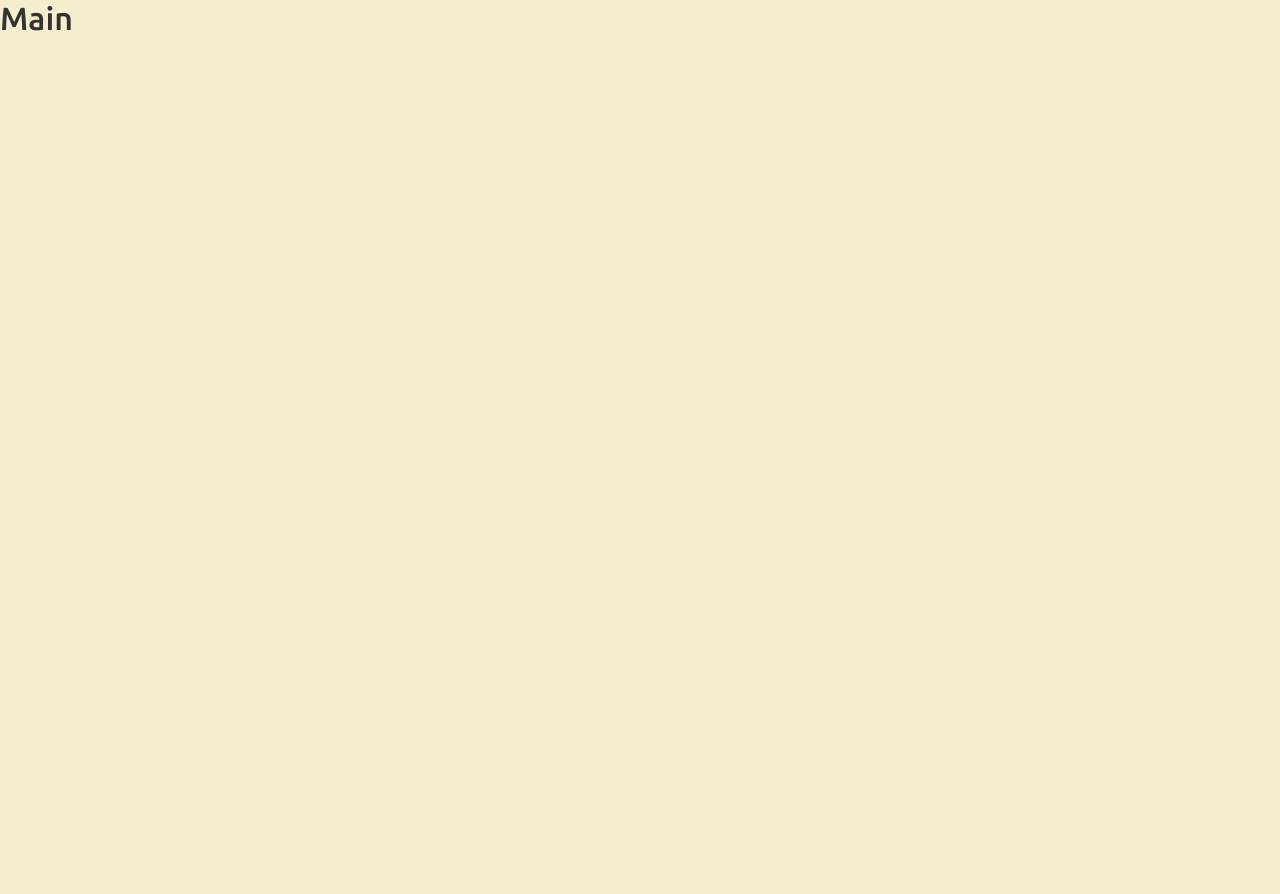
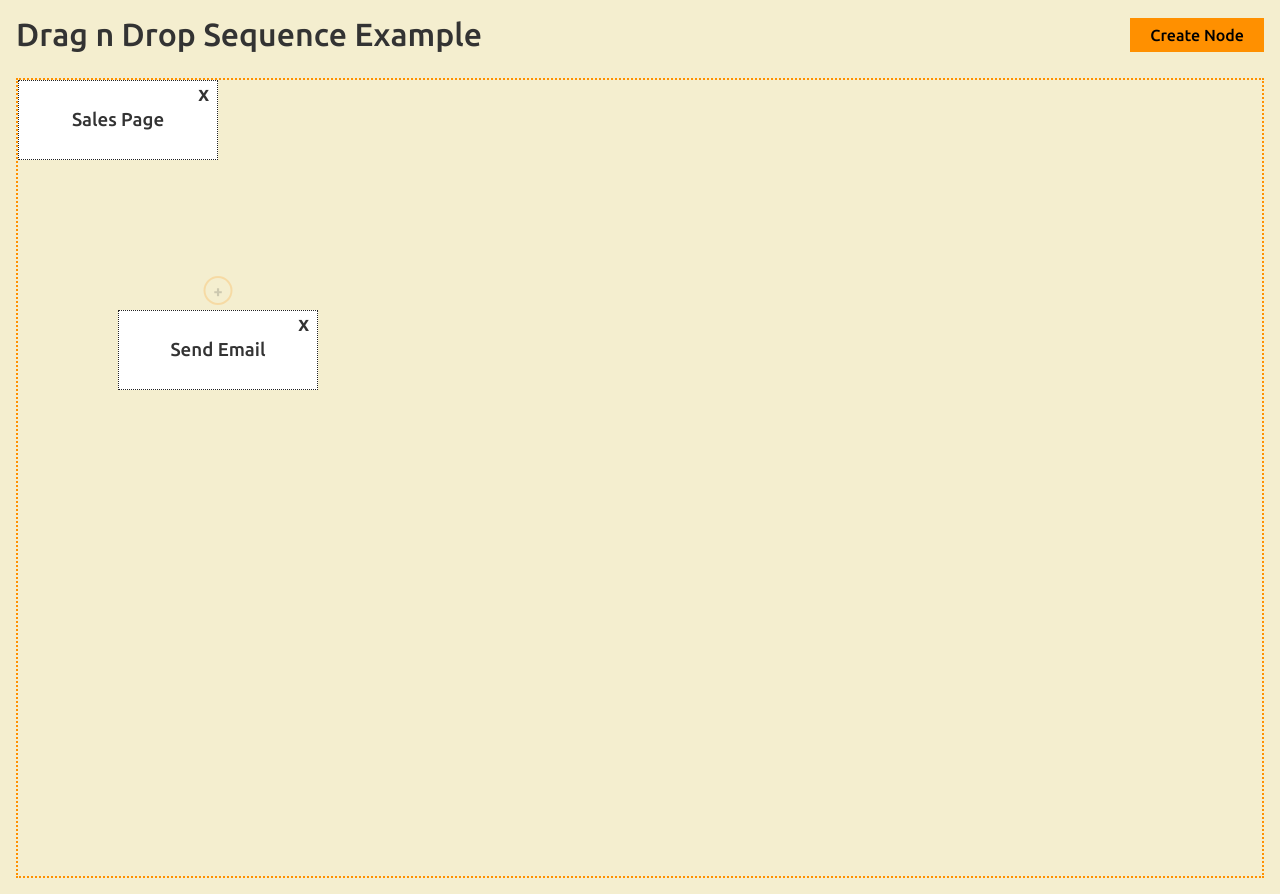
Before and after one commit to LuisFX/react-sequence-draggable-example, a React (Create React App) app: page / in a window 1280 px wide. Before the commit the page ends 800 px from the top, so only its background shows below. Built offline with nearby package versions, Linux system fonts and the light colour scheme.

Commit message:
added initial arrow and drag logic

```diff
--- a/package.json
+++ b/package.json
@@ -14,6 +14,7 @@
     "react-dom": "^17.0.1",
     "react-draggable": "^4.4.3",
     "react-scripts": "4.0.0",
+    "react-xarrows": "^1.5.0",
     "styled-components": "^5.2.1",
     "typescript": "^4.0.3",
     "web-vitals": "^0.2.4"
--- a/src/components/DraggableBox/index.tsx
+++ b/src/components/DraggableBox/index.tsx
@@ -1,9 +1,33 @@
 import React from 'react';
 
-// import { Container } from './styles';
+import { Container, CloseButton, AddNodeButton } from './styles';
 
-const DraggableBox: React.FC = () => {
-  return <h1>DraggableBox</h1>;
+export interface DraggableBoxProps {
+  title: string;
+  onClickClose?: () => void;
+  onClickAddNode?: () => void;
+  id?: string;
+  isConnected?: boolean;
+}
+
+const DraggableBox: React.FC<DraggableBoxProps> = ({
+  title,
+  id,
+  onClickClose,
+  onClickAddNode,
+  isConnected,
+}) => {
+  return (
+    <Container id={id}>
+      <CloseButton onClick={onClickClose}>X</CloseButton>
+      {!isConnected && (
+        <AddNodeButton id={id} onClick={onClickAddNode}>
+          +
+        </AddNodeButton>
+      )}
+      <h3>{title}</h3>
+    </Container>
+  );
 };
 
 export default DraggableBox;
--- /dev/null
+++ b/src/components/DraggableBox/styles.ts
@@ -0,0 +1,50 @@
+import styled from 'styled-components';
+
+export const Container = styled.div`
+  width: 200px;
+  height: 80px;
+  background: #fff;
+  border: 1px dotted #222;
+  padding: 10px 20px;
+  display: flex;
+  flex-direction: column;
+  align-items: center;
+  justify-content: center;
+  cursor: grab;
+  position: relative;
+  h3 {
+    pointer-events: none;
+  }
+`;
+
+export const CloseButton = styled.button`
+  all: unset;
+  cursor: pointer;
+  position: absolute;
+  top: 5px;
+  right: 8px;
+  font-weight: 600;
+`;
+
+export const AddNodeButton = styled.button`
+  all: unset;
+  cursor: pointer;
+  position: absolute;
+  top: -35px;
+  left: 50%;
+  transform: translateX(-50%);
+  font-weight: 600;
+  width: 25px;
+  height: 25px;
+  border-radius: 50%;
+  border: 2px solid #ff9000;
+  display: flex;
+  flex-direction: column;
+  align-items: center;
+  justify-content: center;
+  opacity: 0.2;
+  transition: 0.2s;
+  &:hover {
+    opacity: 1;
+  }
+`;
--- a/src/pages/Main/index.tsx
+++ b/src/pages/Main/index.tsx
@@ -1,11 +1,150 @@
-import React from 'react';
+import React, {
+  useState,
+  useRef,
+  createRef,
+  useEffect,
+  RefObject,
+} from 'react';
+import Draggable from 'react-draggable';
+import Xarrow from 'react-xarrows';
+import DraggableBox from '../../components/DraggableBox';
 
-import { Container } from './styles';
+import { Container, Menu, PageContent } from './styles';
+
+interface ArrowStateProps {
+  arrowId: string;
+  start: string;
+  end: string;
+}
 
 const Main: React.FC = () => {
+  const [activeSelection, setActiveSelection] = useState('');
+  const [cursor, setCursor] = useState('auto');
+  const [, setRender] = useState({});
+  const forceRerender = (): void => setRender({});
+  const [nodes, setNodes] = useState([
+    {
+      title: 'Sales Page',
+      uniqueId: 'sales-page-1',
+      ref: createRef() as RefObject<HTMLElement>,
+      connected: false,
+    },
+    {
+      title: 'Send Email',
+      uniqueId: 'send-email-1',
+      ref: createRef() as RefObject<HTMLElement>,
+      startPosition: { x: 100, y: 150 },
+      connected: false,
+    },
+  ]);
+
+  const [arrows, setArrows] = useState<ArrowStateProps[]>([]);
+
+  const handleCreateNode = (): void => {
+    const nodeName = prompt('Enter nome name');
+    if (nodeName) {
+      const newNodes = [...nodes];
+      newNodes.push({
+        title: nodeName,
+        uniqueId: `${nodeName}-${Date.now()}`,
+        ref: createRef() as RefObject<HTMLElement>,
+        startPosition: { x: 300, y: 20 },
+        connected: false,
+      });
+      setNodes(newNodes);
+      forceRerender();
+    }
+  };
+
+  const handleMouseDown = (e: MouseEvent): void => {
+    const endTargetId = (e.target as HTMLElement).id;
+    const nodeAlreadyConnected = nodes.find(
+      (node) => node.uniqueId === endTargetId,
+    )?.connected;
+    if (activeSelection && !nodeAlreadyConnected) {
+      const newArrows = [...arrows];
+      newArrows.push({
+        arrowId: `${activeSelection}->${endTargetId}`,
+        start: activeSelection,
+        end: endTargetId,
+      });
+      setCursor('auto');
+      setActiveSelection('');
+      setArrows(newArrows);
+      const newNodes = [...nodes];
+      const nodeIndex = newNodes.findIndex(
+        (node) => node.uniqueId === activeSelection,
+      );
+      if (nodeIndex !== -1) {
+        newNodes[nodeIndex].connected = true;
+        setNodes(newNodes);
+      }
+    } else {
+      setCursor('auto');
+      setActiveSelection('');
+      forceRerender();
+    }
+  };
+
+  const handleRemoveNode = (nodeId: string): void => {
+    const deletedNode = nodes.find((node) => node.uniqueId === nodeId);
+    setNodes(nodes.filter((node) => node.uniqueId !== nodeId));
+    if (deletedNode) {
+      const attachedArrow = arrows.find((arrow) =>
+        arrow.arrowId.includes(deletedNode.uniqueId),
+      );
+      setArrows(
+        arrows.filter((arrow) => arrow.arrowId !== attachedArrow?.arrowId),
+      );
+    }
+    forceRerender();
+  };
+
+  const handleSelectNewNode = (id: string): void => {
+    setCursor('crosshair');
+    setActiveSelection(id);
+  };
+
   return (
-    <Container>
-      <h1>Main</h1>
+    <Container style={{ cursor }}>
+      <Menu>
+        <h1>Drag n Drop Sequence Example</h1>
+        <button type="button" onClick={handleCreateNode}>
+          Create Node
+        </button>
+      </Menu>
+      <PageContent id="bounded">
+        {nodes.map((node, index) => (
+          <Draggable
+            key={node.uniqueId}
+            grid={[25, 25]}
+            nodeRef={node.ref}
+            onDrag={forceRerender}
+            onMouseDown={handleMouseDown}
+            positionOffset={node.startPosition}
+          >
+            <div ref={node.ref as React.RefObject<HTMLDivElement>}>
+              <DraggableBox
+                id={node.uniqueId}
+                title={node.title}
+                isConnected={node.connected}
+                onClickClose={() => handleRemoveNode(node.uniqueId)}
+                onClickAddNode={() => handleSelectNewNode(node.uniqueId)}
+              />
+            </div>
+          </Draggable>
+        ))}
+        {arrows.map((arrow) => (
+          <Xarrow
+            key={arrow.arrowId}
+            start={arrow.start}
+            end={arrow.end}
+            color="#999"
+            strokeWidth={3}
+            headSize={5}
+          />
+        ))}
+      </PageContent>
     </Container>
   );
 };
--- a/src/pages/Main/styles.ts
+++ b/src/pages/Main/styles.ts
@@ -1,3 +1,36 @@
 import styled from 'styled-components';
 
-export const Container = styled.div``;
+export const Container = styled.div`
+  padding: 16px;
+`;
+
+export const Menu = styled.div`
+  display: flex;
+  align-items: center;
+  justify-content: space-between;
+
+  button {
+    all: unset;
+    cursor: pointer;
+    padding: 8px 20px;
+    font-size: 16px;
+    font-weight: 500;
+    text-align: center;
+    color: #000;
+    background-color: #ff9000;
+    margin-left: 20px;
+    transition: background-color 0.2s;
+    &:hover {
+      background-color: #ff7000;
+    }
+  }
+`;
+
+export const PageContent = styled.div`
+  margin-top: 25px;
+  width: 100%;
+  height: 100vh;
+  border: 2px dotted #ff9000;
+  position: relative;
+  overflow: hidden;
+`;
```
Also changed, not shown: .eslintrc.json, 1 other file (tests, documents, lock files or other folders).
